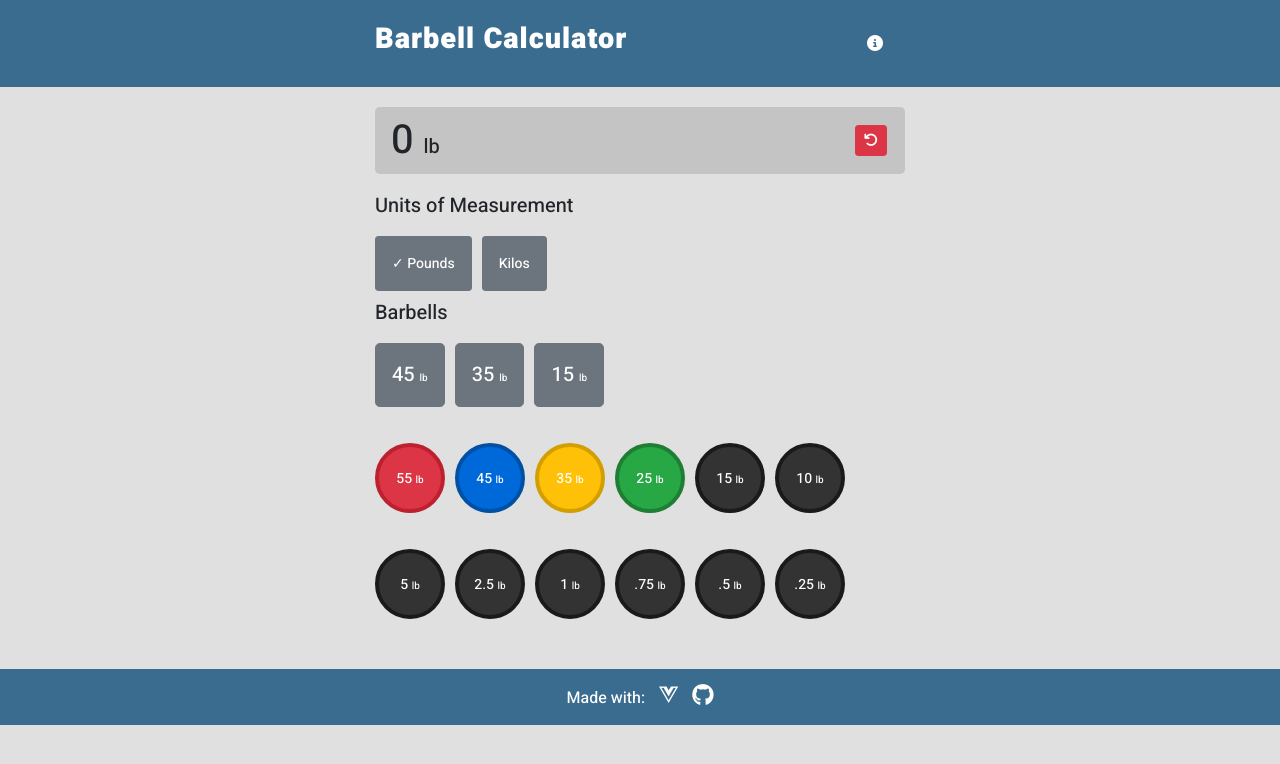
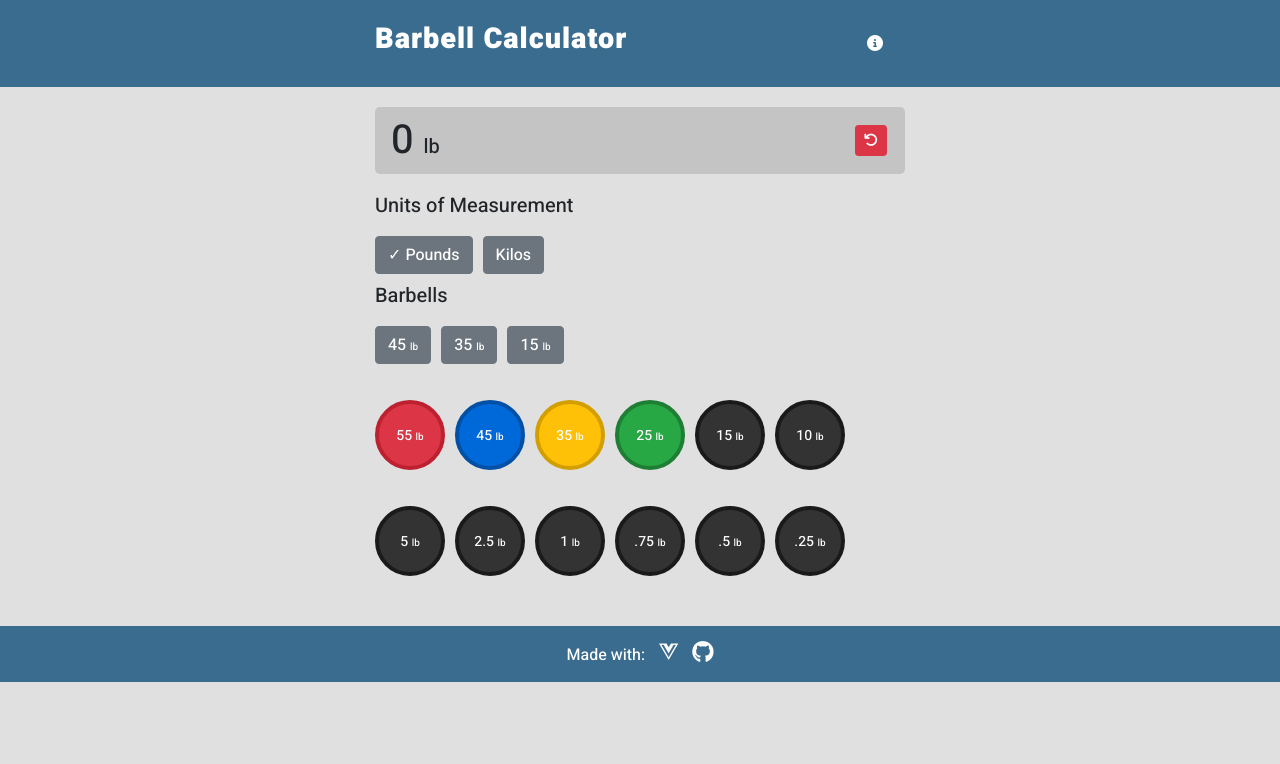
Before and after one commit to nikibrown/vue-barbell-calculator, a Vue app: page / in a window 1280 px wide. Shown: the top 764 px of the page. Built offline with nearby package versions, Linux system fonts and the light colour scheme.

Commit message:
update btn sizes

```diff
--- a/src/data/barbells.js
+++ b/src/data/barbells.js
@@ -5,20 +5,20 @@ export const barbellItems = [
 		poundWeight: 45,
 		text: "",
 		isDisabled: false,
-		bsClasses: "btn btn-lg btn-barbell btn-secondary barbell-45",
+		bsClasses: "btn btn-md btn-barbell btn-secondary barbell-45"
 	},
 	{
 		kiloWeight: 15,
 		poundWeight: 35,
 		text: "",
 		isDisabled: false,
-		bsClasses: "btn btn-lg btn-barbell btn-secondary barbell-35",
+		bsClasses: "btn btn-md btn-barbell btn-secondary barbell-35"
 	},
 	{
 		kiloWeight: 6.8,
 		poundWeight: 15,
 		text: "",
 		isDisabled: false,
-		bsClasses: "btn btn-lg btn-barbell btn-secondary barbell-15",
-	},
+		bsClasses: "btn btn-md btn-barbell btn-secondary barbell-15"
+	}
 ];
--- a/src/data/units.js
+++ b/src/data/units.js
@@ -2,13 +2,13 @@ export const unitsHeadline = "Units of Measurement";
 
 export const unitItems = [
 	{
-		bsClasses: "btn btn-sm btn-secondary btn-lg unit-pounds",
+		bsClasses: "btn btn-md btn-secondary unit-pounds",
 		unitLabel: "Pounds",
 		selected: true,
 		isDisabled: false
 	},
 	{
-		bsClasses: "btn btn-sm btn-secondary btn-lg unit-kilos",
+		bsClasses: "btn btn-md btn-secondary unit-kilos",
 		unitLabel: "Kilos",
 		selected: false,
 		isDisabled: false
```
